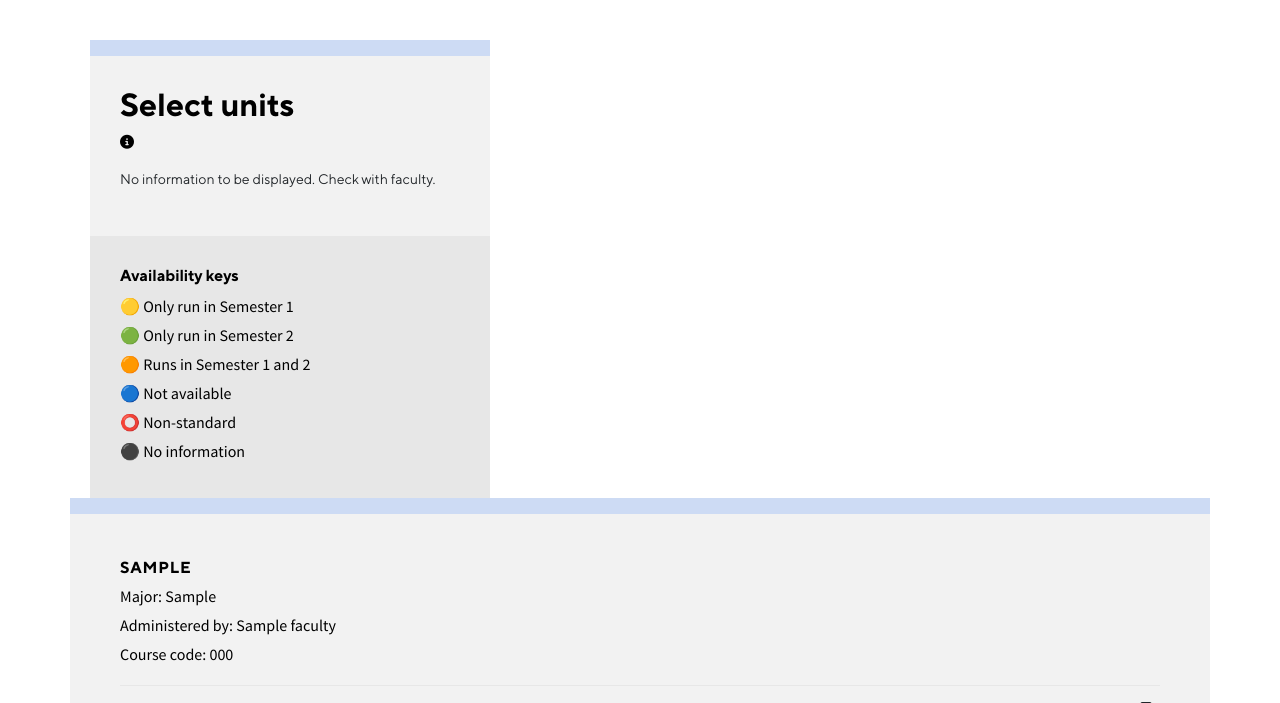
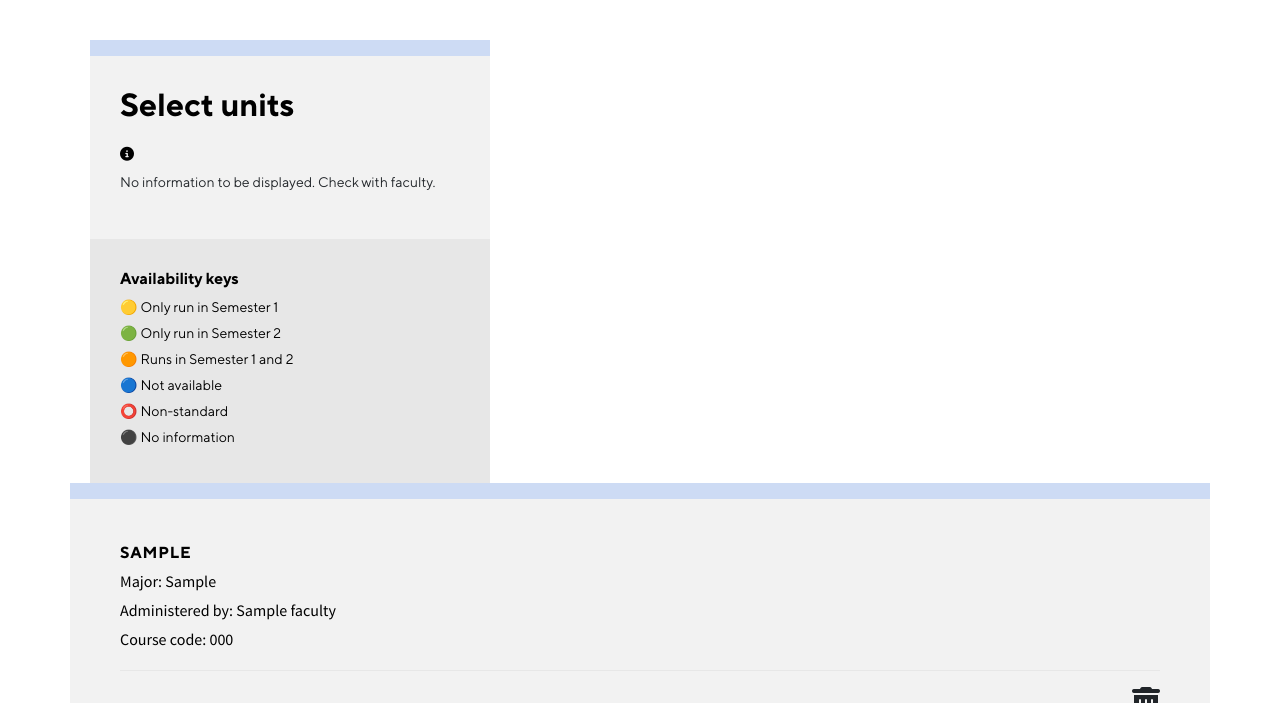
Before and after one commit to QianrXU/Study-Planner, a Flask app: template app/templates/3grid-createstudyplan.html in a window 1280 px wide. Shown: the part 237-940 px from the top of the page. Run offline with Flask 2, Linux system fonts and the light colour scheme; the template is opened without the code that fills it: most values are stand-ins (such as "Sample title", 1, 10 or a date in 2020); some libraries are stand-ins or nearby versions.

Commit message:
Font fixes on left hand pane (selection unit pane)

```diff
--- a/app/static/studyplan.css
+++ b/app/static/studyplan.css
@@ -62,6 +62,8 @@
   font-family: TTNorms;
   font-size: 14px;
   font-weight: bold;
+  margin-bottom: 7px;
+  margin-top: 20px;
 }
 
 .unit-draggables {
@@ -203,6 +205,12 @@ li {
   width: 400px;
 }
 
+#units-bottom p {
+  font-family: TTNorms;
+  font-size: 14px;
+}
+
+
 @media only screen and (max-width: 800px) {
   #units {
     padding-bottom: 20px;
```
